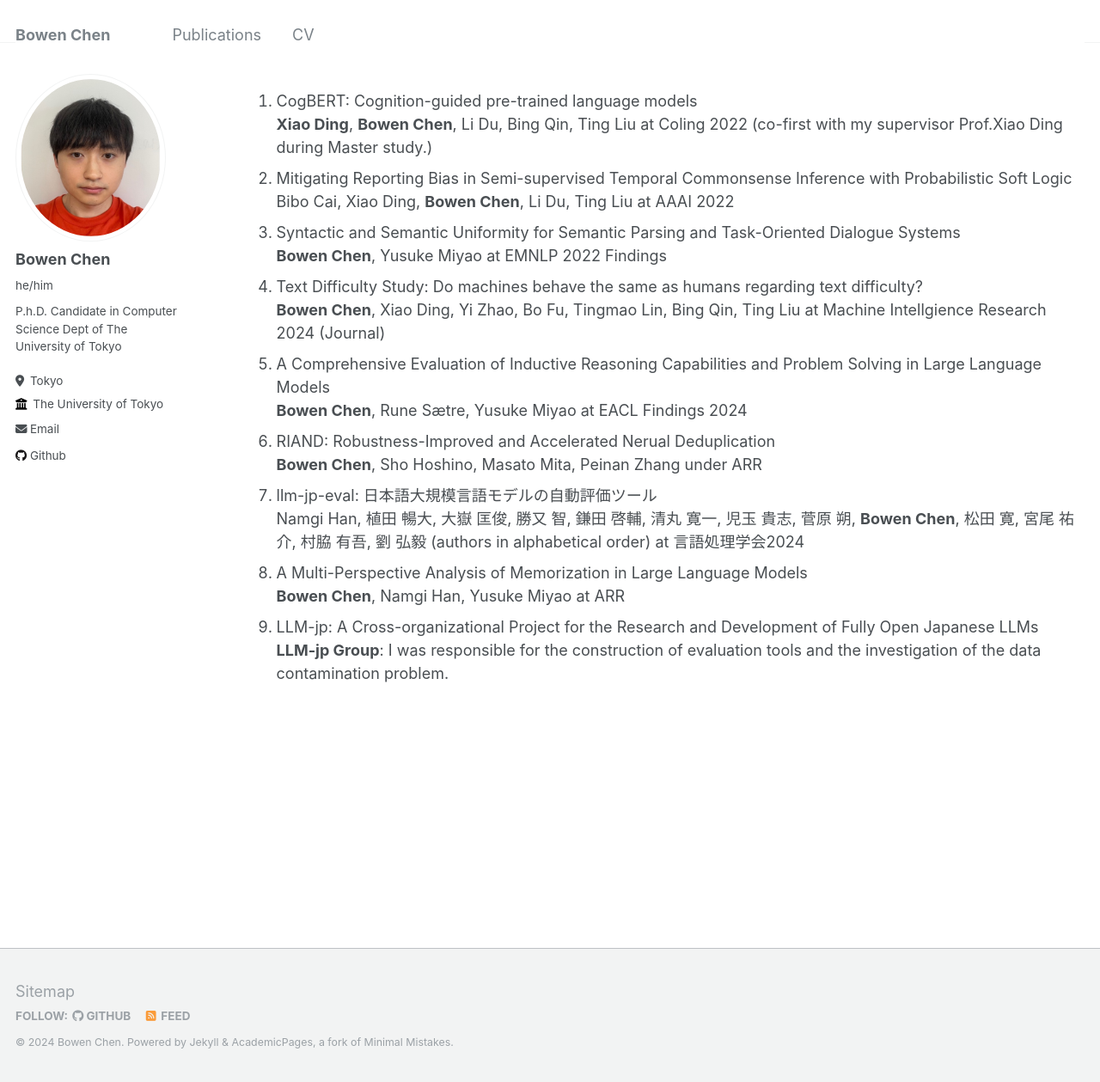
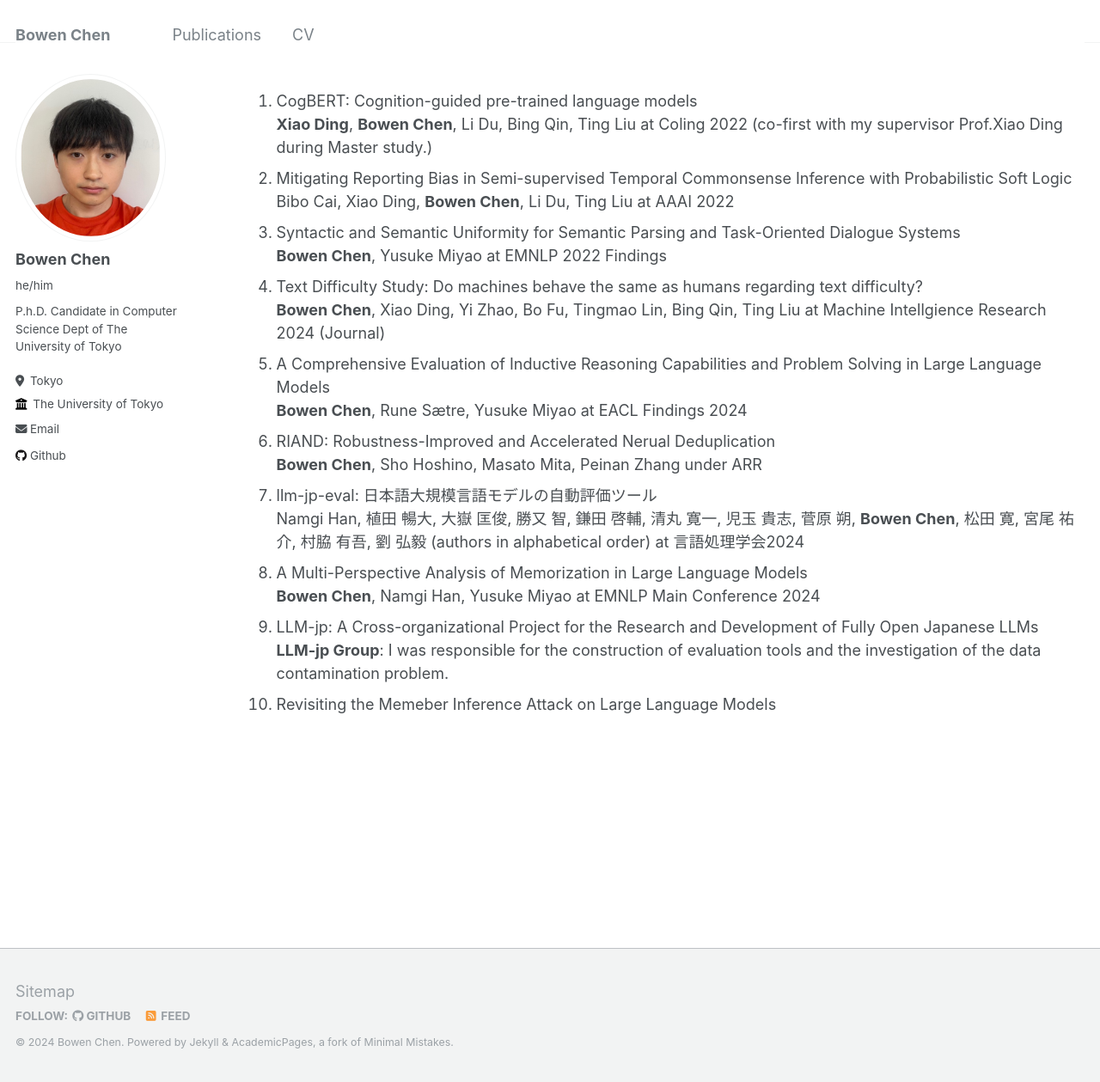
Before and after one commit to PosoSAgapo/PosoSAgapo.github.io, a Jekyll site: the page built from _pages/publications.md, in a window 1280 px wide and 1259 px high. Shown: the whole window at 86% size. Built offline with Jekyll 4.4.1, drawn with Linux system fonts in a browser that asks for light colours.

```diff
--- a/_pages/publications.md
+++ b/_pages/publications.md
@@ -19,6 +19,7 @@
 7. llm-jp-eval: 日本語大規模言語モデルの自動評価ツール
 Namgi Han, 植田 暢大, 大嶽 匡俊, 勝又 智, 鎌田 啓輔, 清丸 寛一, 児玉 貴志, 菅原 朔, **Bowen Chen**, 松田 寛, 宮尾 祐介, 村脇 有吾, 劉 弘毅 (authors in alphabetical order) at 言語処理学会2024
 8. A Multi-Perspective Analysis of Memorization in Large Language Models
-**Bowen Chen**, Namgi Han, Yusuke Miyao at ARR
+**Bowen Chen**, Namgi Han, Yusuke Miyao at EMNLP Main Conference 2024
 9. LLM-jp: A Cross-organizational Project for the Research and Development of Fully Open Japanese LLMs
 **LLM-jp Group**: I was responsible for the construction of evaluation tools and the investigation of the data contamination problem.
+10. Revisiting the Memeber Inference Attack on Large Language Models
```
